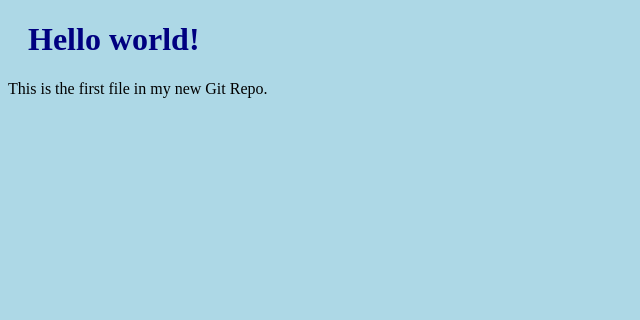
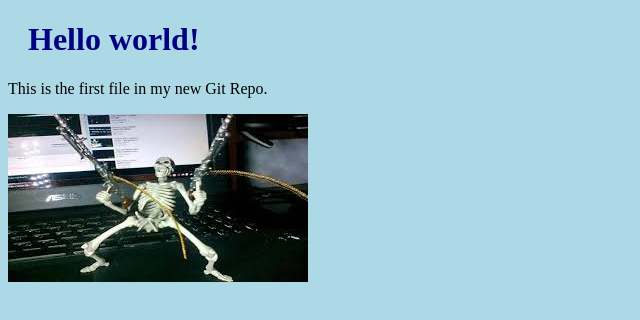
Before and after one commit to Luilli07/RepositorioPrueba, a plain HTML site: page index.html in a window 1280 px wide. Shown: the whole page, without its empty margins (0-640 px from the left). Drawn offline with Linux system fonts and the light colour scheme.

Commit message:
Imagen añadida a la web

```diff
--- a/index.html
+++ b/index.html
@@ -1,11 +1,12 @@
 <!DOCTYPE html>
 <html>
 <head>
-    <link rel='stylesheet' type='text/css' media='screen' href='bluestyle.css'>
+<link rel='stylesheet' type='text/css' media='screen' href='bluestyle.css'>
 <title>Hello World!</title>
 </head>
 <body>
 <h1>Hello world!</h1>
 <p>This is the first file in my new Git Repo.</p>
+<img src="img_hello_world.jpg">
 </body>
 </html>
```
Also changed, not shown: img_hello_world.jpg (added), 1 other file.
